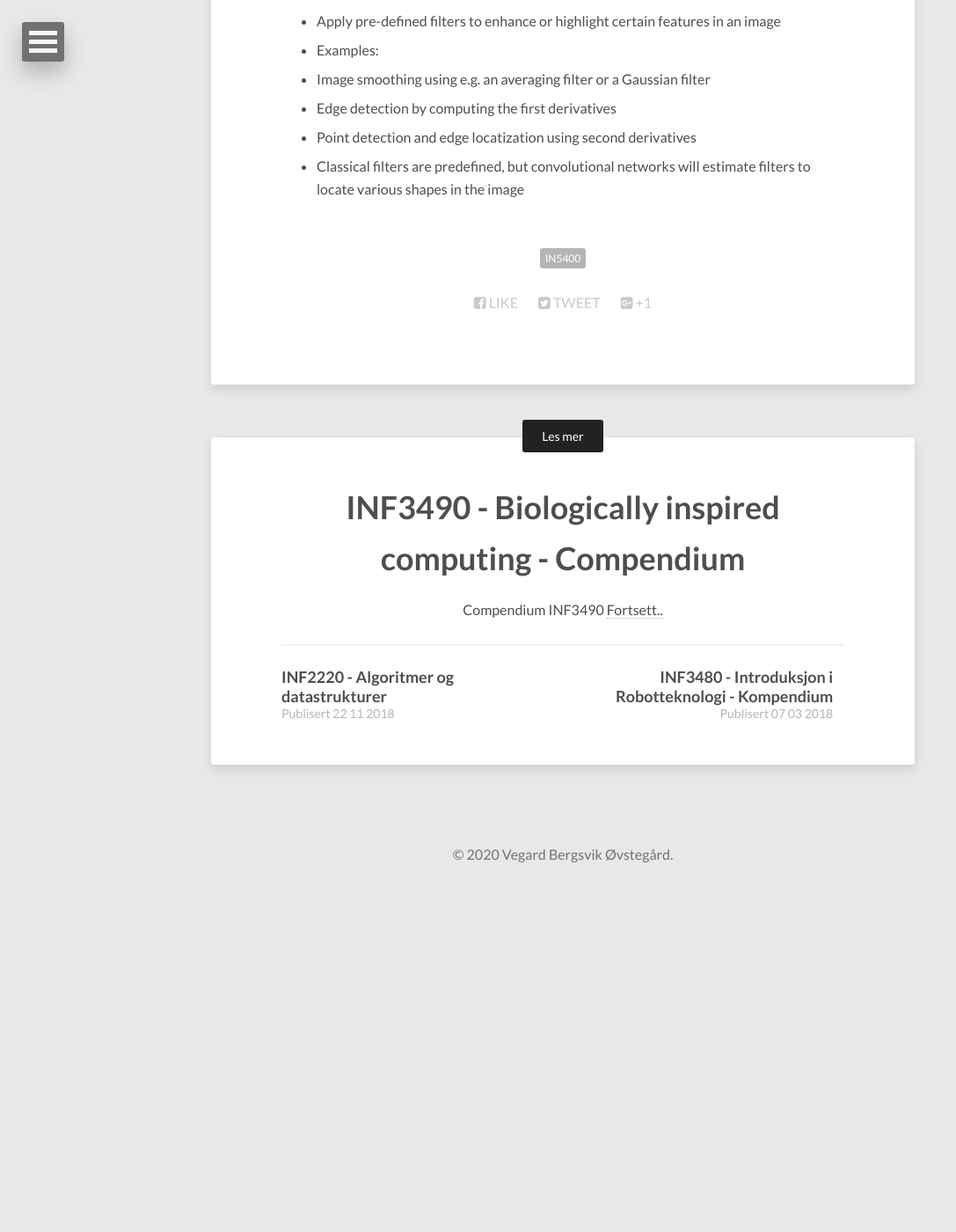
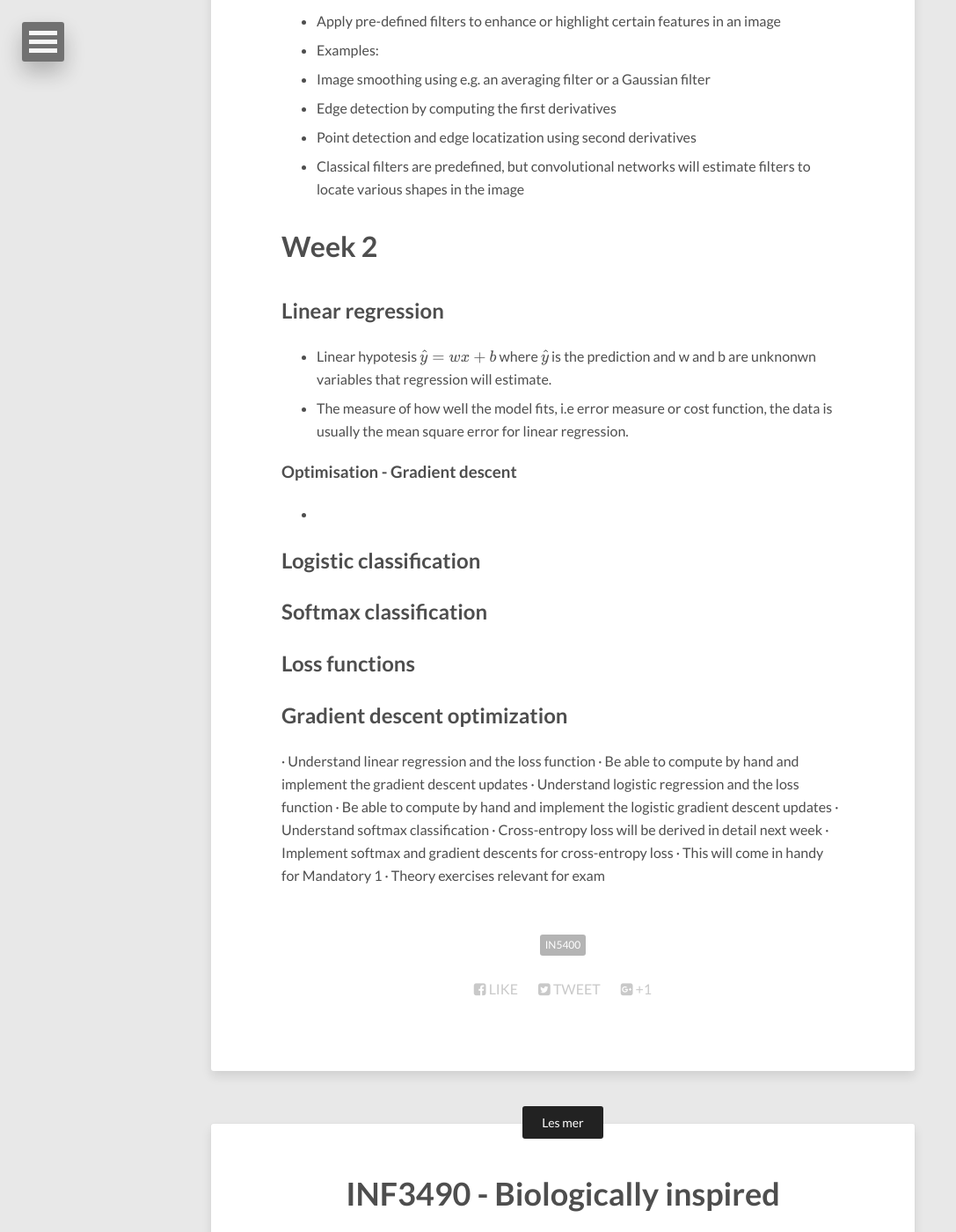
Before and after one commit to vegovs/vegovs.github.io, a Jekyll site: the page built from _posts/2020-01-22-IN5400-Kompendium.md, in a window 1280 px wide and 1400 px high, scrolled down 2853 px. Shown: the whole window at 88% size, without its empty margins (0-1087 px from the left). Built offline with Jekyll 4.4.1, drawn with Linux system fonts in a browser that asks for light colours; nearby versions of some CDN libraries; formulas are drawn with MathJax 3; before the commit the page ends 3865 px from its top, so only the background shows below that.

Commit message:
:pencil: TEK5030 and IN5400

```diff
--- a/_posts/2020-01-22-IN5400-Kompendium.md
+++ b/_posts/2020-01-22-IN5400-Kompendium.md
@@ -89,20 +89,29 @@ Common operation in image analysis
 locate various shapes in the image
 
 
-<!-- # Week 2
-   - ## Main focus: linear models for regression and classification
-   - ## Linear regression
-   - ## Logistic classification
-   - ## Softmax classification
-   - ## Loss functions
-   - ## Gradient descent optimization
-   -
-   - ∙ Understand linear regression and the loss function
-   - ∙ Be able to compute by hand and implement the gradient descent updates
-   - ∙ Understand logistic regression and the loss function
-   - ∙ Be able to compute by hand and implement the logistic gradient descent updates
-   - ∙ Understand softmax classification
-   - ∙ Cross-entropy loss will be derived in detail next week
-   - ∙ Implement softmax and gradient descents for cross-entropy loss
-   - ∙ This will come in handy for Mandatory 1
-   - ∙ Theory exercises relevant for exam -->
+# Week 2
+
+## Linear regression
+* Linear hypotesis $$\hat{y} = wx + b$$ where $$\hat{y}$$ is the prediction and w and b are unknonwn variables that regression will estimate.
+* The measure of how well the model fits, i.e error measure or cost function, the data is usually the mean square error for linear regression.
+
+### Optimisation - Gradient descent
+*
+
+## Logistic classification
+
+## Softmax classification
+
+## Loss functions
+
+## Gradient descent optimization
+
+∙ Understand linear regression and the loss function
+∙ Be able to compute by hand and implement the gradient descent updates
+∙ Understand logistic regression and the loss function
+∙ Be able to compute by hand and implement the logistic gradient descent updates
+∙ Understand softmax classification
+∙ Cross-entropy loss will be derived in detail next week
+∙ Implement softmax and gradient descents for cross-entropy loss
+∙ This will come in handy for Mandatory 1
+∙ Theory exercises relevant for exam
```
Also changed, not shown: _drafts/2020-01-21-TEK5030-Kompendium.md (deleted, +0 -18 lines).
